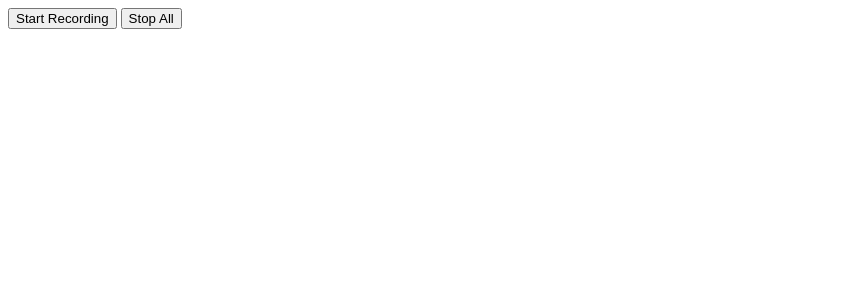
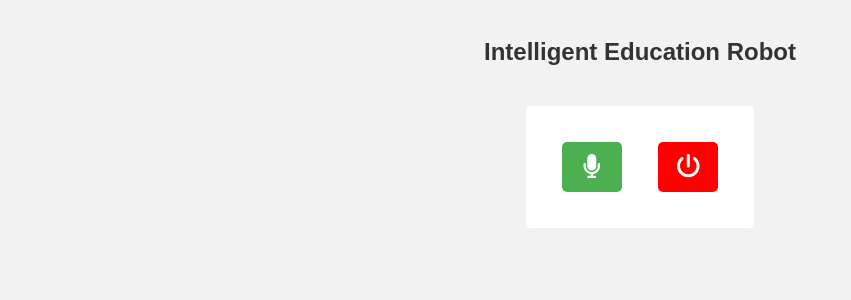
Before and after one commit to binqbu2002/audio-chatrobot, a Flask app: page / in a window 1280 px wide. Shown: the top 300 px of the page, without its empty margins (0-851 px from the left). Run offline with Flask 2, Linux system fonts and the light colour scheme; some libraries are stand-ins or nearby versions.

Commit message:
git add .

```diff
--- a/app.py
+++ b/app.py
@@ -3,7 +3,7 @@ from pydub import AudioSegment
 import os
 
 app = Flask(__name__)
-
+app.static_folder = 'static'
 @app.route('/')
 def index():
     return render_template('index.html')
--- a/templates/index.html
+++ b/templates/index.html
@@ -4,17 +4,110 @@
     <meta charset="UTF-8">
     <meta name="viewport" content="width=device-width, initial-scale=1.0">
     <title>Online Voice Recorder</title>
+    <link rel="stylesheet" href="https://cdnjs.cloudflare.com/ajax/libs/font-awesome/6.0.0-beta2/css/all.min.css">
+    <style>
+        body {
+            display: flex;
+            flex-direction: column;
+            align-items: center;
+            justify-content: center;
+
+            font-family: Arial, sans-serif;
+            background-color: #f2f2f2;
+            padding-top: 10px;   /* Add this line */
+        }
+
+        h2 {
+            color: #333;
+        }
+        button {
+            background-color: #4CAF50;
+            color: white;
+            padding: 15px;
+            text-align: center;
+            text-decoration: none;
+            display: inline-block;
+            margin: 4px 2px;
+            cursor: pointer;
+            border: none;
+            border-radius: 50%;
+            font-size: 20px;
+            width: 50px;
+            height: 50px;
+        }
+        #recordButton, .stop-button {
+            font-size: 1.5rem;
+            margin: 1rem;
+            padding: 0.5rem 1rem;
+            border-radius: 5px;
+            width: 60px;     // Add this
+            height: 60px;    // Add this
+        }
+
+        .stop-button {
+            background-color: #FF0000;
+            color: #fff;
+        }
+        .recording {
+            background-color: #FF0000;
+        }
+
+        .audio-container {
+            max-width: 1000px;
+            margin: 1rem auto;
+            background: #fff;
+            border-radius: 10px;
+            padding: 20px;
+            box-shadow: 0 2px 5px rgba(0,0,0,0.1);
+        }
+
+        audio {
+            width: 100%;
+        }
+        div {
+            margin-top: 20px;
+            background-color: #fff;
+            padding: 20px;
+            border-radius: 4px;
+            text-align: center;
+        }
+
+        .gpt-icon-container {
+    text-align: center;
+}
+
+.gpt-icon {
+    width: 50px;
+    height: 50px;
+    border-radius: 50%;
+    box-shadow: 0 2px 5px rgba(0, 0, 0, 0.2);
+}
+
+.answer-text {
+    text-align: center;
+    font-size: 18px;
+    margin-top: 10px;
+}
+    </style>
 </head>
 <body>
-    <button id="recordButton">Start Recording</button>
-
-    <button id="Stop All" onclick="document.location.reload()">Stop All</button>
-    <div id = "question" style="display: none"> Replay your question
-        <audio id="audioPlayer" controls></audio>
+    <h2>Intelligent Education Robot</h2>
+    <div>
+        <button id="recordButton"><i class="fas fa-microphone"></i></button>
+        <button id="Stop All" onclick="document.location.reload()" class="stop-button"><i class="fas fa-power-off"></i></button>
     </div>
-
-    <div id = "answer" style="display: none"> Answer from GPT
+    <div id = "question" style="display: none">
+        <p>Wait for the response of GPT</p>
+        <audio id="audioPlayer" controls style="display: none"></audio>
+    </div>
+<div id="answer" style="display: none">
+    <div class="gpt-icon-container">
+        <img src="{{ url_for('static', filename='gpt.png') }}" alt="GPT Icon" class="gpt-icon">
+    </div>
+    <p class="answer-text">Answer from GPT</p>
+    <div class="audio-container">
         <audio id="musicPlayer" controls></audio>
+    </div>
 </div>
 
 <script src="https://cdn.jsdelivr.net/gh/otalk/hark@latest/hark.bundle.js"></script>
@@ -47,7 +140,9 @@ recordButton.onclick = function() {
                     if (mediaRecorder.state === 'recording') {
                         mediaRecorder.stop();
                         isRecording = false;
-                        recordButton.textContent = 'Start Recording';
+                        //recordButton.textContent = 'Start Recording';
+                        recordButton.innerHTML = '<i class="fas fa-microphone"></i>'; // Change here
+                        recordButton.classList.remove('recording'); // Remove the 'recording' class
                     }
                 }, 2000);  // 2 seconds of silence
             });
@@ -57,7 +152,9 @@ recordButton.onclick = function() {
                 if (!hasStartedSpeaking) {
                     mediaRecorder.start();
                     hasStartedSpeaking = true;
-                    recordButton.textContent = 'Stop Recording';
+                    recordButton.innerHTML = '<i class="fas fa-stop"></i>';
+                    recordButton.classList.add('recording'); // Remove the 'recording' class// Change here
+                    //recordButton.textContent = 'Stop Recording';
                     isRecording = true;
                 }
             });
@@ -78,8 +175,11 @@ recordButton.onclick = function() {
                 }).then(blob => {
                     let url = URL.createObjectURL(blob);
                     audioPlayer.src = url;
-                    audioPlayer.play();
+                    // audioPlayer.play();  // Commented out this line
                     question.style.display = 'block';
+
+                    // Directly fetch the response after recording
+                    fetchMusic();
                 });
                 recordedChunks = [];
             };
@@ -87,16 +187,15 @@ recordButton.onclick = function() {
     } else {
         if (mediaRecorder.state === 'recording') {
             mediaRecorder.stop();
-            recordButton.textContent = 'Start Recording';
+            //recordButton.textContent = 'Start Recording';
+            recordButton.innerHTML = '<i class="fas fa-microphone"></i>'; // Change here
+            recordButton.classList.remove('recording'); // Remove the 'recording' class
             isRecording = false;
         }
     }
 }
 
-
-
-            // Play music after recorded audio has finished playing
-        audioPlayer.onended = function() {
+function fetchMusic() {
     fetch('/music_play', {
         method: 'GET'
     }).then(response => {
@@ -112,16 +211,15 @@ recordButton.onclick = function() {
 
 // Refresh the page after the music has finished playing
 musicPlayer.onended = function() {
-            //location.reload();
     answer.style.display = 'none';
     recordButton.click();
-            // startRecording();
 }
 
 // Refresh the page if an error occurs while playing the music
 musicPlayer.onerror = function() {
     location.reload();
 }
+
 // Stop playing if the music is stuck or blocked
 musicPlayer.ontimeupdate = function() {
     if (musicPlayer.currentTime === lastTimeUpdate) {
```
Also changed, not shown: templates/index-1.html (+11 -3 lines), static/gpt.png (added), 1 other file. Lines whose indentation alone changed are shown as unchanged.
